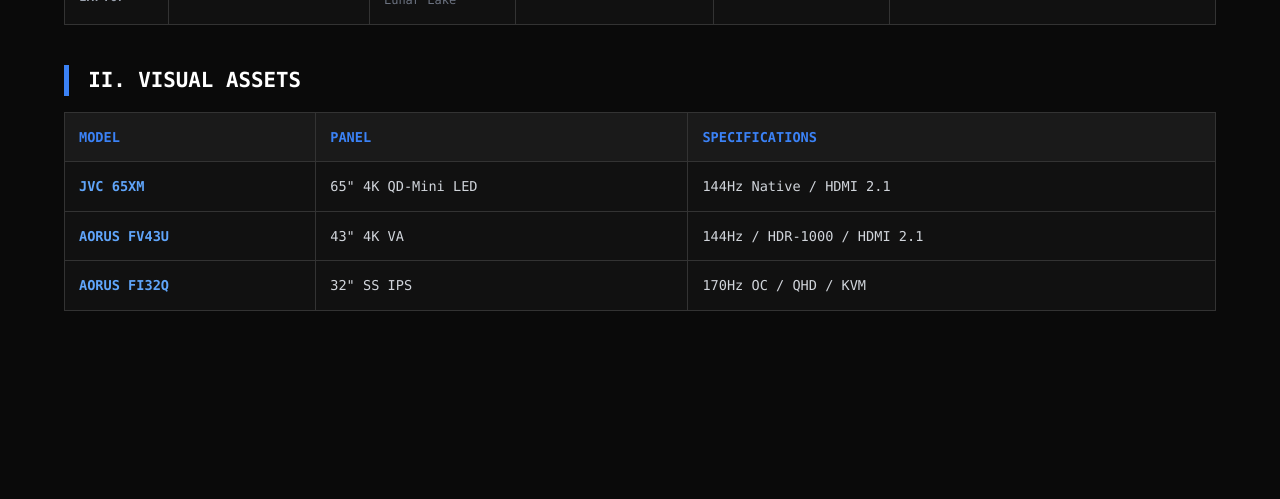
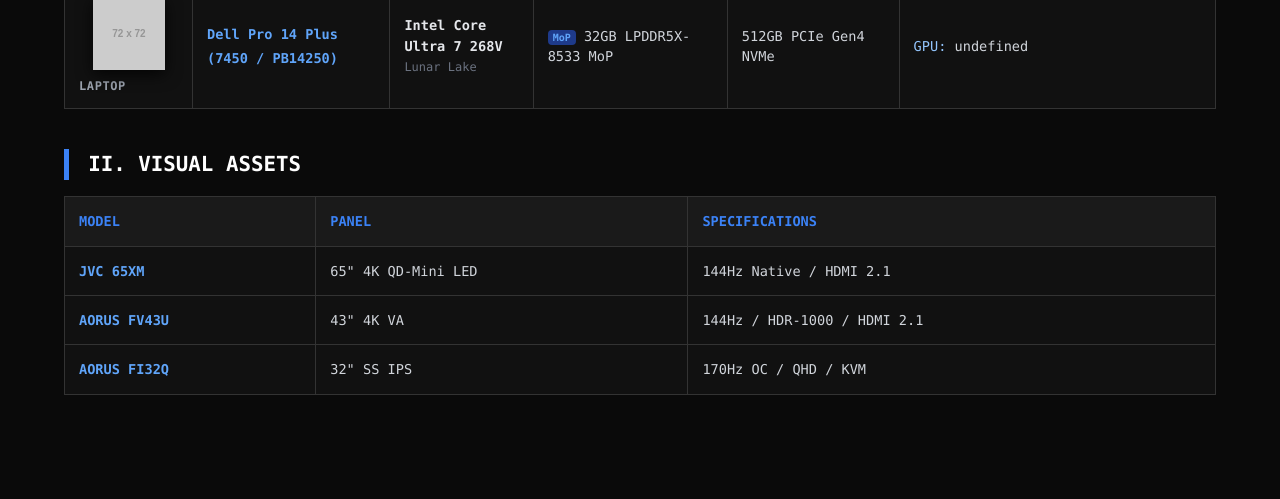
Before and after one commit to SamHuang68/my-hardware, a plain HTML site: page index.html in a window 1280 px wide. Shown: the part 717-1216 px from the top of the page. Before the commit the page ends 1132 px from the top, so only its background shows below. Drawn offline with nearby package versions, Linux system fonts and the light colour scheme; placeholder pictures from the web are drawn by us.

Commit message:
Update index.html

```diff
--- a/index.html
+++ b/index.html
@@ -7,7 +7,7 @@
     <style>
         body { background: #0a0a0a; color: #d1d5db; font-family: 'Consolas', monospace; overflow-x: hidden; }
         .data-table { width: 100%; border-collapse: collapse; margin-bottom: 2.5rem; background: #111; }
-        .data-table th, .data-table td { border: 1px solid #333; padding: 14px; text-align: left; font-size: 0.85rem; vertical-align: top; }
+        .data-table th, .data-table td { border: 1px solid #333; padding: 14px; text-align: left; font-size: 0.85rem; vertical-align: middle; }
         .data-table th { background: #1a1a1a; color: #3b82f6; text-transform: uppercase; }
         .tag-mop { background: #1e3a8a; color: #60a5fa; padding: 2px 5px; border-radius: 4px; font-weight: bold; font-size: 10px; }
         .section-title { font-size: 1.3rem; font-weight: bold; color: #fff; margin: 2rem 0 1rem 0; border-left: 5px solid #3b82f6; padding-left: 1.2rem; }
@@ -20,7 +20,6 @@
             background-color: rgba(59, 130, 246, 0.1);
             transform: scale(1.01);
             box-shadow: 0 0 20px rgba(59, 130, 246, 0.5);
-            /* Creating a pseudo-border glow without breaking border-collapse */
             outline: 2px solid #3b82f6;
             outline-offset: -1px;
             z-index: 10;
@@ -28,7 +27,20 @@
         }
         .data-table tbody tr:hover td {
             color: #ffffff;
-            border-color: transparent; /* Hides internal borders on hover for a cleaner block effect */
+            border-color: transparent;
+        }
+
+        /* Device Thumbnail Styles */
+        .device-thumb {
+            width: 72px;
+            height: 72px;
+            object-fit: contain;
+            margin: 0 auto;
+            filter: drop-shadow(0 4px 8px rgba(0, 0, 0, 0.8));
+            transition: transform 0.3s ease;
+        }
+        .data-table tbody tr:hover .device-thumb {
+            transform: scale(1.15);
         }
     </style>
 </head>
@@ -50,23 +62,31 @@
                 const container = document.getElementById('registry-container');
 
                 container.innerHTML += `<div class="section-title">I. COMPUTING SYSTEMS</div>`;
-                // REMOVED: Lifecycle Notes
-                // ADDED: Form Factor
-                let table = `<table class="data-table"><thead><tr><th>Form Factor</th><th>System</th><th>CPU / Arch</th><th>RAM (MoP)</th><th>Storage</th><th>GPU / PSU Detail</th></tr></thead><tbody>`;
+
+                let table = `<table class="data-table"><thead><tr><th class="text-center">Form Factor</th><th>System</th><th>CPU / Arch</th><th>RAM (MoP)</th><th>Storage</th><th>GPU / PSU Detail</th></tr></thead><tbody>`;
 
                 data.hardware_registry.forEach(h => {
-                    // Logic to determine form factor and icon based on ID
                     let formFactor = "Unknown";
-                    let icon = "📦";
+                    let imgFileName = "default.png";
+
+                    // 依照設備 ID 分配對應的圖片檔名
                     if (h.id.includes("DESKTOP")) {
-                        formFactor = "Desktop"; icon = "🖥️";
+                        formFactor = "Desktop";
+                        imgFileName = "desktop.png";
                     } else if (h.id.includes("HANDHELD")) {
-                        formFactor = "Handheld"; icon = "🎮";
+                        formFactor = "Handheld";
+                        imgFileName = "msi_claw.png";
                     } else if (h.id.includes("LAPTOP")) {
-                        formFactor = "Laptop"; icon = "💻";
+                        formFactor = "Laptop";
+                        imgFileName = "dell_laptop.png";
                     } else if (h.id.includes("STATION") || h.id.includes("MINI")) {
-                        formFactor = "Mini PC"; icon = "🖲️";
+                        formFactor = "Mini PC";
+                        imgFileName = "gmk_evo_t1.png";
                     }
+
+                    // 防呆機制：若本地端無圖片，顯示深色佔位圖案
+                    const fallbackImg = "https://placehold.co/72x72/1a1a1a/3b82f6?text=IMG";
+                    const imgTag = `<img src="images/${imgFileName}" alt="${formFactor}" class="device-thumb" onerror="this.onerror=null; this.src='${fallbackImg}';">`;
 
                     const ramDisplay = h.ram.spec.includes('MoP') ? `<span class="tag-mop">MoP</span> ${h.ram.spec}` : h.ram.spec;
 
@@ -82,8 +102,8 @@
                     let psuDisplay = h.power_supply ? `PSU: ${h.power_supply}` : "";
 
                     table += `<tr>
-                        <td class="text-center">
-                            <div class="text-3xl mb-1" style="filter: drop-shadow(0 0 8px rgba(255,255,255,0.2));">${icon}</div>
+                        <td class="text-center w-32">
+                            <div class="mb-2">${imgTag}</div>
                             <div class="text-xs font-bold text-gray-400 uppercase tracking-wider">${formFactor}</div>
                         </td>
                         <td class="font-bold text-blue-400 text-base">${h.name}</td>
```
